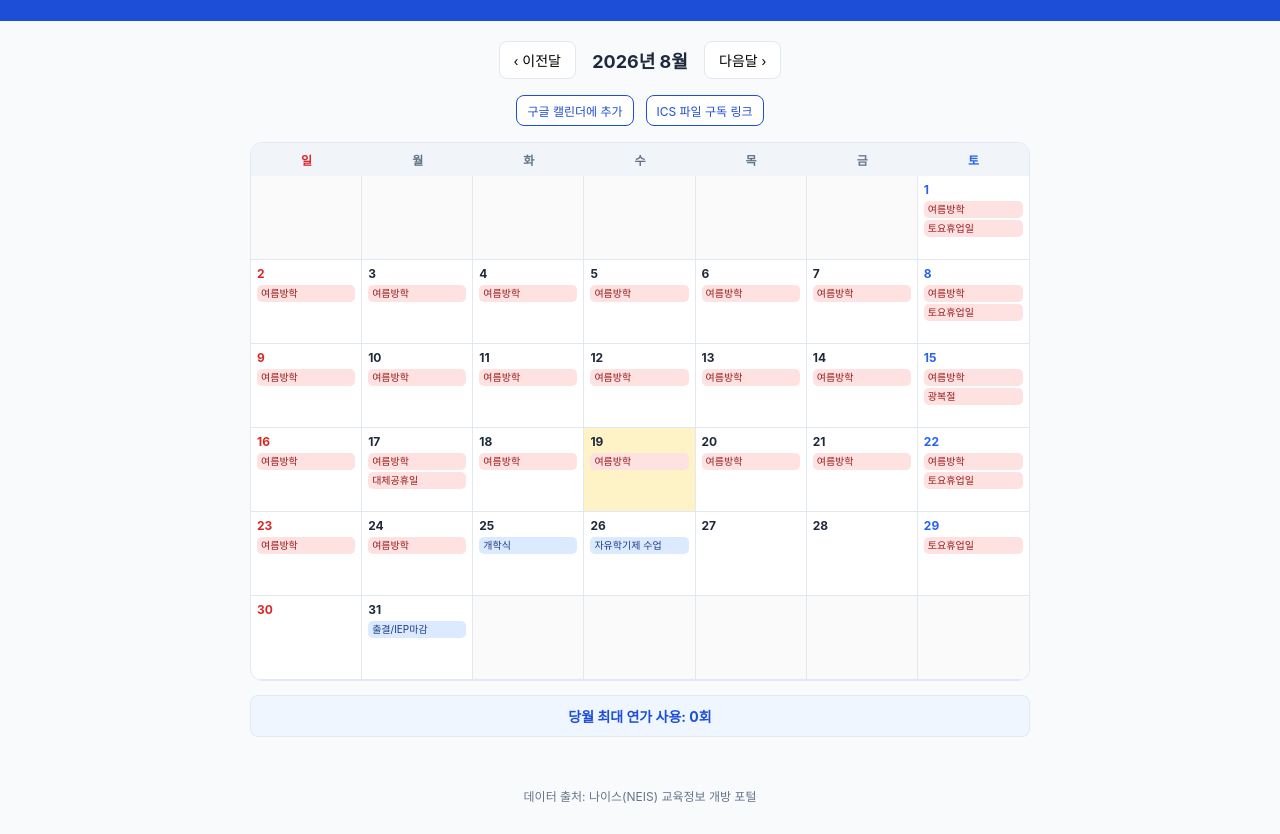
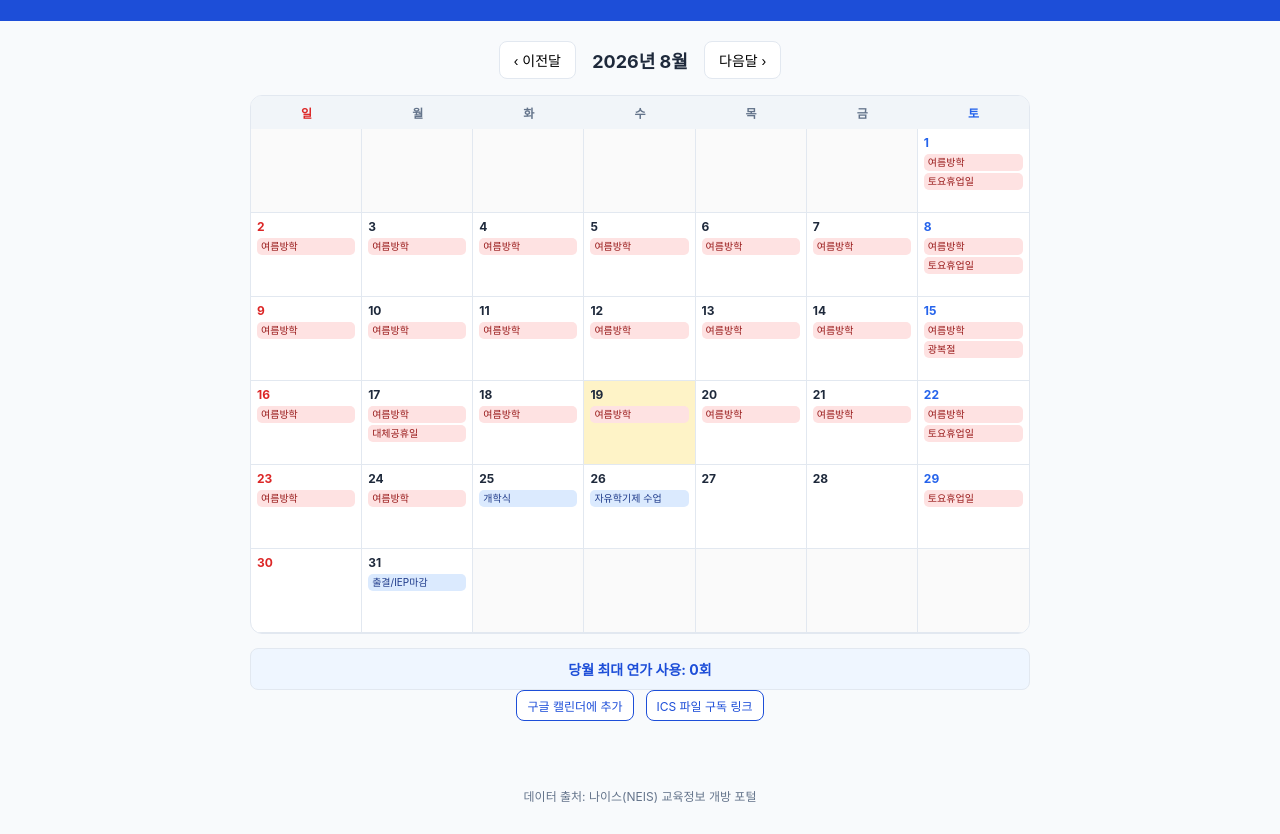
Before and after one commit to Minipark-KOR/kuhwa, a website: page public/index.html in a window 1280 px wide. Shown: the part 59-893 px from the top of the page. Drawn offline with Linux system fonts and the light colour scheme.

Commit message:
calendar: move google calendar/ics subscribe buttons below leave note

```diff
--- a/public/index.html
+++ b/public/index.html
@@ -184,10 +184,6 @@
       <div class="month-label" id="monthLabel">-</div>
       <button id="nextBtn">다음달 ›</button>
     </div>
-    <div class="cal-sub">
-      <a id="gcalBtn" class="cal-sub-btn" target="_blank" rel="noopener">구글 캘린더에 추가</a>
-      <a id="icsBtn" class="cal-sub-btn" target="_blank" rel="noopener">ICS 파일 구독 링크</a>
-    </div>
     <div id="content" class="status">학사일정을 불러오는 중입니다...</div>
   </main>
   <footer>데이터 출처: 나이스(NEIS) 교육정보 개방 포털</footer>
@@ -198,13 +194,9 @@
     const yearLabelEl = document.getElementById("schoolYearLabel");
     const prevBtn = document.getElementById("prevBtn");
     const nextBtn = document.getElementById("nextBtn");
-    const gcalBtn = document.getElementById("gcalBtn");
-    const icsBtn = document.getElementById("icsBtn");
-
     const icsUrl = window.location.origin + "/api/calendar.ics";
-    icsBtn.href = icsUrl;
     const webcalUrl = icsUrl.replace(/^https?:\/\//, "webcal://");
-    gcalBtn.href = "https://calendar.google.com/calendar/render?cid=" + encodeURIComponent(webcalUrl);
+    const gcalUrl = "https://calendar.google.com/calendar/render?cid=" + encodeURIComponent(webcalUrl);
 
     // 현재 한국(KST, UTC+9) 기준 날짜를 계산합니다.
     function getKstNow() {
@@ -341,9 +333,29 @@
       leaveNote.className = "leave-note";
       leaveNote.textContent = `당월 최대 연가 사용: ${maxLeaveDays}회`;
 
+      const calSub = document.createElement("div");
+      calSub.className = "cal-sub";
+      const gcalBtn = document.createElement("a");
+      gcalBtn.id = "gcalBtn";
+      gcalBtn.className = "cal-sub-btn";
+      gcalBtn.target = "_blank";
+      gcalBtn.rel = "noopener";
+      gcalBtn.href = gcalUrl;
+      gcalBtn.textContent = "구글 캘린더에 추가";
+      const icsBtn = document.createElement("a");
+      icsBtn.id = "icsBtn";
+      icsBtn.className = "cal-sub-btn";
+      icsBtn.target = "_blank";
+      icsBtn.rel = "noopener";
+      icsBtn.href = icsUrl;
+      icsBtn.textContent = "ICS 파일 구독 링크";
+      calSub.appendChild(gcalBtn);
+      calSub.appendChild(icsBtn);
+
       contentEl.innerHTML = "";
       contentEl.appendChild(cal);
       contentEl.appendChild(leaveNote);
+      contentEl.appendChild(calSub);
     }
 
     async function loadMonth(year, month) {
```
